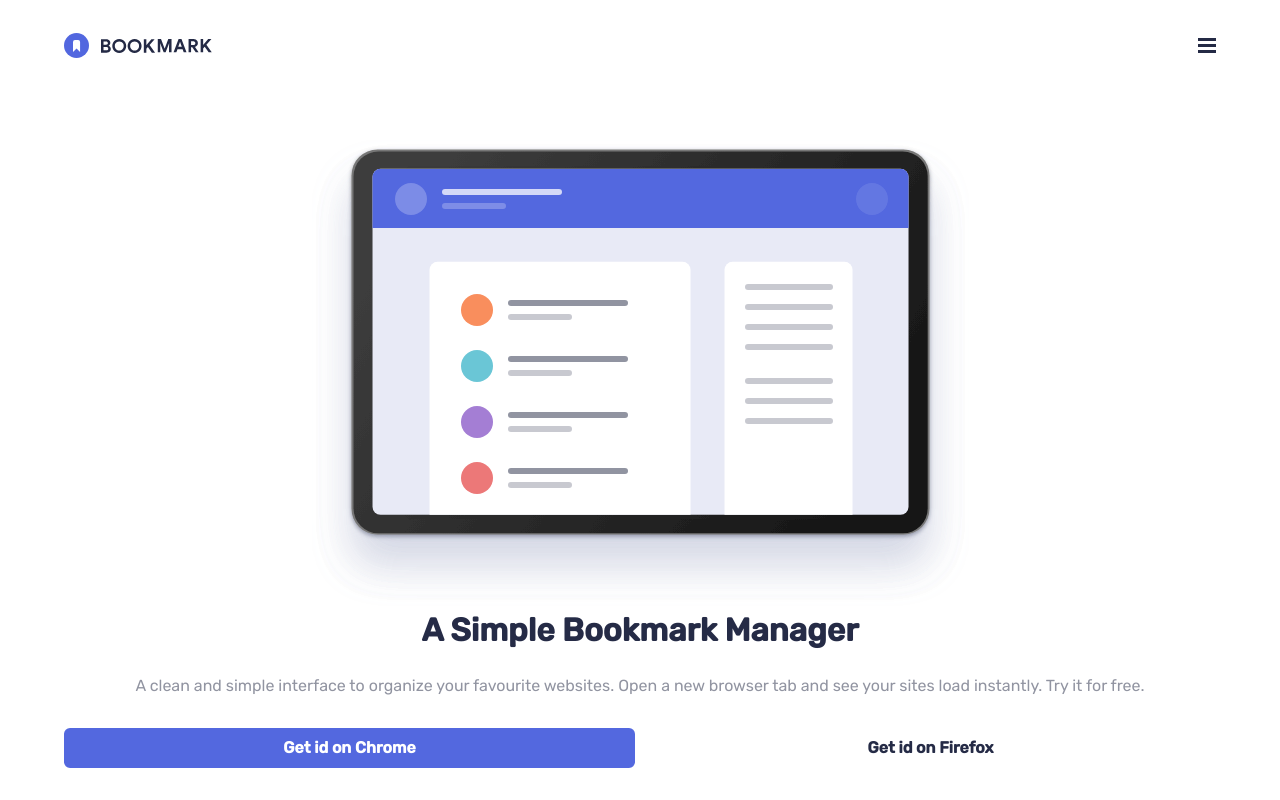
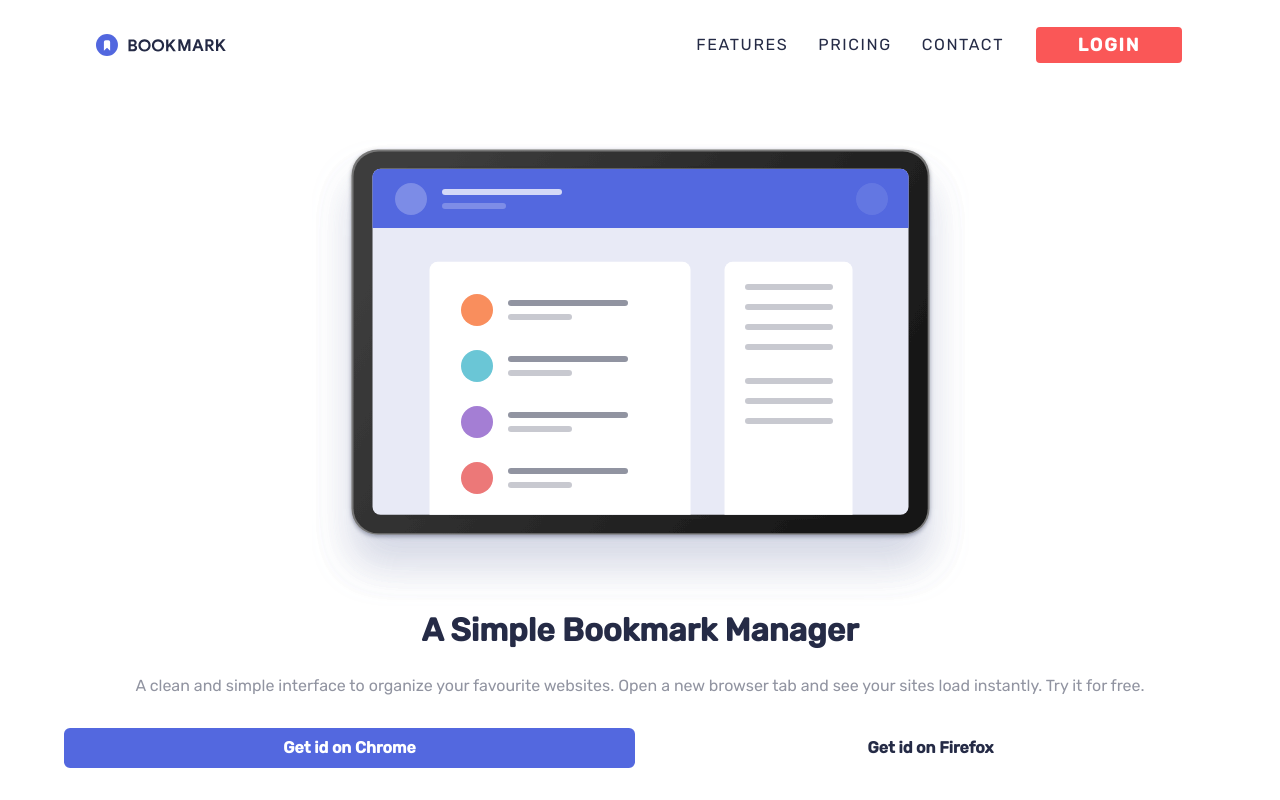
Before and after one commit to HernanAlvarado12/book-mark-app, a React (Vite) app: page / in a window 1280 px wide. Shown: the top 800 px of the page. Built offline with nearby package versions, Linux system fonts and the light colour scheme.

Commit message:
styles to desktop device in header section

```diff
--- a/src/components/Header.jsx
+++ b/src/components/Header.jsx
@@ -24,18 +24,18 @@ const Header = () => {
     }
 
     return (
-        <header>
-            <nav className="w-90 h-9 mx-auto flex items-center justify-between">
+        <header className="base:w-85 base:h-9 base:mx-auto base:flex base:items-center base:justify-between">
+            <nav className="w-90 h-9 mx-auto flex items-center justify-between base:w-auto base:h-auto base:m-0">
                 <img src={navbarImages.logo} alt="logo icon" />
-                <img className="cursor-pointer" src={navbarImages.menu} alt="menu icon" ref={menuIcon} onClick={handleMenuToggle} />
+                <img className="cursor-pointer base:hidden" src={navbarImages.menu} alt="menu icon" ref={menuIcon} onClick={handleMenuToggle} />
             </nav>
-            <aside className="w-full hidden absolute inset-y-0 right-0 bg-blue-200/95" ref={menuRef}>
-                <menu className="w-90 h-screen mx-auto pt-5 pb-8 flex items-center justify-between flex-col">
-                    <ul className="w-full mt-6 mb-auto text-center">
-                        {headerList.map((item, key) => <Item key={key} className="uppercase" text={item} color="white-100" size="bs" />)}
-                        <Button className="w-full mt-3 uppercase tracking-widest" text="login" color="transparent" size="md" />
+            <aside className="w-full hidden absolute inset-y-0 right-0 bg-blue-200/95 base:block base:relative base:inset-auto base:bg-transparent" ref={menuRef}>
+                <menu className="w-90 h-screen mx-auto pt-5 pb-8 flex items-center justify-between flex-col base:w-full base:h-auto base:p-0 base:flex-row">
+                    <ul className="w-full max-w-4xl mt-6 mb-auto flex items-center flex-col text-center base:w-full base:max-w-none base:m-0 base:flex-row base:justify-end base:gap-x-3">
+                        {headerList.map((item, key) => <Item key={key} className="w-full uppercase base:w-auto base:text-blue-200 base:text-sm base:child:border-0" text={item} color="white-100" size="bs" />)}
+                        <Button className="w-full mt-3 uppercase tracking-widest base:w-15 base:h-4 base:m-0 base:bg-red" text="login" color="transparent" size="md" />
                     </ul>
-                    <LinkCompany className="flex items-center gap-x-2" companies={metaCompanies} />
+                    <LinkCompany className="flex items-center gap-x-2 base:hidden" companies={metaCompanies} />
                 </menu>
             </aside>
         </header>
```
